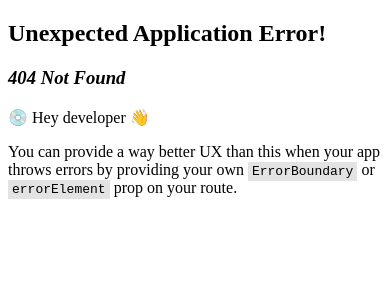
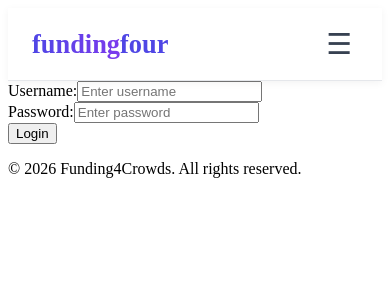
Before and after one commit to samara-x/crowdfunding-frontend, a React (Vite) app: page /login in a window 390 px wide. Before the commit this address had no page. Shown: the top 300 px of the page. Built offline with nearby package versions, Linux system fonts and the light colour scheme.

Commit message:
git commit because i forget what's been done, site semi responsive

```diff
--- /dev/null
+++ b/src/api/post-login.js
@@ -0,0 +1,28 @@
+async function postLogin(username, password) {
+  const url = `${import.meta.env.VITE_API_URL}/api-token-auth/`;
+  const response = await fetch(url, {
+    method: "POST", // We need to tell the server that we are sending JSON data so we set the Content-Type header to application/json
+    headers: {
+      "Content-Type": "application/json",
+    },
+    body: JSON.stringify({
+      "username": username,
+      "password": password,
+    }),
+  });
+
+  if (!response.ok) {
+    const fallbackError = `Error trying to login`;
+
+    const data = await response.json().catch(() => {
+      throw new Error(fallbackError);
+    });
+
+    const errorMessage = data?.detail ?? fallbackError;
+    throw new Error(errorMessage);
+  }
+
+  return await response.json();
+}
+
+export default postLogin;
--- /dev/null
+++ b/src/components/LoginForm.jsx
@@ -0,0 +1,49 @@
+import { useState } from "react";
+import postLogin from "../api/post-login.js";
+
+
+function LoginForm() {
+    const [credentials, setCredentials] = useState({
+        username: "",
+        password: ""
+    });
+
+    const handleChange = (event) => {
+        const { id, value } = event.target;
+        setCredentials((prevCredentials) => ({
+            ...prevCredentials,
+            [id]: value
+        }));
+    };
+
+    const handleSubmit = (event) => {
+        event.preventDefault();
+        if (credentials.username && credentials.password) {
+            postLogin(credentials.username, credentials.password)
+                .then((data) => {
+                    console.log("Login successful:", data);
+                })
+                .catch((error) => {
+                    console.error("Login failed:", error);
+                });
+        }
+    };
+
+return (
+    <form>
+      <div>
+        <label htmlFor="username">Username:</label>
+        <input type="text" id="username" placeholder="Enter username" />
+      </div>
+      <div>
+        <label htmlFor="password">Password:</label>
+        <input type="password" id="password" placeholder="Enter password" />
+      </div>
+      <button type="submit" onClick={handleSubmit}>
+        Login
+      </button>
+    </form>
+  );
+}
+
+export default LoginForm;
--- a/src/components/NavBar.jsx
+++ b/src/components/NavBar.jsx
@@ -17,6 +17,7 @@ function NavBar() {
           <Link to="/" className="nav-link">Home</Link>
           <Link to="/about" className="nav-link">About</Link>
           <Link to="/contact" className="nav-link">Contact</Link>
+          <Link to="/login">Log In</Link>
 
           {/* Important CTA button */}
           <Link to="/start" className="btn-create">
--- a/src/main.jsx
+++ b/src/main.jsx
@@ -7,6 +7,7 @@ import HomePage from './pages/HomePage'
 import FundraiserPage from './pages/FundraiserPage'
 import AboutPage from './pages/AboutPage'
 import ContactPage from './pages/ContactPage'
+import LoginPage from "./pages/LoginPage.jsx";
 import NavBar from "./components/NavBar.jsx";
 
 
@@ -18,6 +19,7 @@ const myRouter = createBrowserRouter([
       { path: "/fundraiser/:id", element: <FundraiserPage /> },
       {path: "/aboutpage", element: <AboutPage /> },
       {path: "/contactpage", element: <ContactPage /> },
+      { path: "/login", element: <LoginPage /> },
     ],
   },
 ]);
--- a/src/pages/HomePage.jsx
+++ b/src/pages/HomePage.jsx
@@ -4,6 +4,14 @@ import "./HomePage.css";
 
 function HomePage() {
     const { fundraisers } = useFundraisers();
+    const { isLoading, error } = useFundraisers();
+
+    if (isLoading) {
+        return <div>Page is loading...</div>;
+    }
+    if (error) {
+        return <div>There was an error loading the fundraisers: {error.message}</div>;
+    }
 
     return (
         <div id="fundraiser-list">
--- /dev/null
+++ b/src/pages/LoginPage.jsx
@@ -0,0 +1,7 @@
+import LoginForm from "../components/LoginForm";
+
+function LoginPage() {
+  return <LoginForm />;
+}
+
+export default LoginPage;
```
Also changed, not shown: 1 other file (tests, documents, lock files or other folders).
